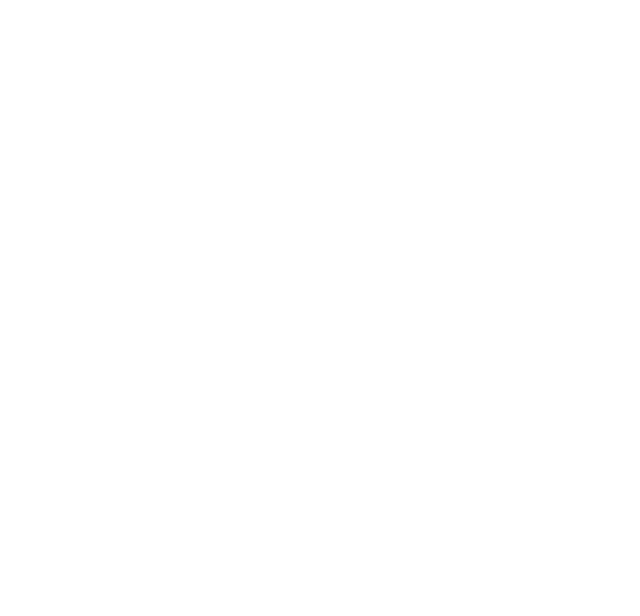
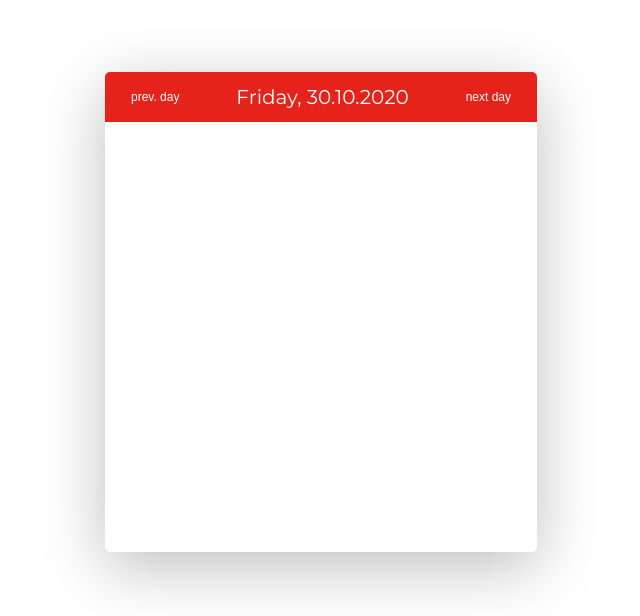
Before and after one commit to jackgkk/dean-meeting-reservation, a React (Create React App) app in the folder frontend/: page /calendar in a window 1280 px wide. Shown: the part 184-800 px from the top of the page, without its empty margins (319-959 px from the left). Built offline with nearby package versions, Linux system fonts and the light colour scheme.

Commit message:
Create Calendar UI for dean page

```diff
--- a/frontend/package.json
+++ b/frontend/package.json
@@ -21,6 +21,7 @@
     "react-scripts": "4.0.0",
     "recoil": "^0.1.1",
     "typescript": "^4.0.3",
+    "uuid": "^8.3.1",
     "web-vitals": "^0.2.4"
   },
   "scripts": {
@@ -49,9 +50,10 @@
     ]
   },
   "devDependencies": {
+    "@types/uuid": "^8.3.0",
     "@typescript-eslint/eslint-plugin": "^4.6.1",
     "@typescript-eslint/parser": "^4.6.1",
-    "eslint": "^7.12.1",
+    "eslint": "^7.14.0",
     "eslint-config-standard": "^16.0.1",
     "eslint-plugin-import": "^2.22.1",
     "eslint-plugin-node": "^11.1.0",
--- /dev/null
+++ b/frontend/src/Components/Guest/Calendar/AttendantList/Attendant/index.scss
@@ -0,0 +1,57 @@
+.attendantAccordion {
+  .MuiAccordion-root{
+    background-color: turquoise;
+  }
+      box-shadow: 0px;
+
+  AccordionSummary {
+    display: flex;
+    flex-direction: row;
+    justify-content: space-between;
+    position: relative;
+  }
+}
+
+.desiredPeriod{
+    line-height: 15px;
+    color: #000000;
+    text-align: left;
+    min-width: 48px;
+    .MuiTypography-body2{
+      font-family: Montserrat;
+      font-style: normal;
+      font-weight: normal;
+      font-size: 12px;
+      line-height: 15px;
+    }
+}
+
+AccordionDetails{
+  .MuiAccordionDetails-root{
+    text-align: center;
+  }
+  .MuiTypography-body1{
+    font-family: Montserrat;
+    font-style: normal;
+    font-weight: normal;
+    font-size: 15px;
+    line-height: 18px;
+    color: #000000;
+  }
+}
+
+.attendantName {
+  margin: auto;
+  padding: 6px;
+  background-color: #D4241D;
+  color: #ffffff;
+  flex-grow: 1;
+  .MuiTypography-h2{
+    font-family: Montserrat;
+    font-style: normal;
+    font-weight: normal;
+    font-size: 20px;
+    line-height: 24px;
+    color: #FFFFFF;
+  }
+}
--- /dev/null
+++ b/frontend/src/Components/Guest/Calendar/AttendantList/Attendant/index.tsx
@@ -0,0 +1,55 @@
+import * as React from 'react'
+import { currentDate as CurrentDateType, Attendant as AttendantType } from '../../types'
+import Accordion from '@material-ui/core/Accordion'
+import AccordionDetails from '@material-ui/core/AccordionDetails'
+import AccordionSummary from '@material-ui/core/AccordionSummary'
+import ExpandMoreIcon from '@material-ui/icons/ExpandMore'
+import Typography from '@material-ui/core/Typography'
+import './index.scss'
+
+interface AttendantProps {
+  attendant: AttendantType
+}
+
+const panel1 = false
+
+export default function Attendant ({ attendant }: AttendantProps) {
+  const [expanded, setExpanded] = React.useState<string | false>(false)
+
+  const handleChange = (panel: string) => (event: React.ChangeEvent<{}>, isExpanded: boolean) => {
+    setExpanded(isExpanded ? panel : false)
+  }
+
+  return (
+        <div className="attendantAccordionDiv">
+          <Accordion className="attendantAccordion" expanded={expanded === 'panel1'} onChange={handleChange('panel1')}>
+            <AccordionSummary
+              expandIcon={<ExpandMoreIcon />}
+              aria-controls="panel1bh-content"
+              id="panel1bh-header"
+            >
+              <div className="desiredPeriod">
+                <Typography variant="body2">
+                  {attendant.date.getHours() < 10 ? '0' + attendant.date.getHours() : attendant.date.getHours()}
+                  :{attendant.date.getMinutes() < 10 ? '0' + attendant.date.getMinutes() : attendant.date.getMinutes()}
+                </Typography>
+                <Typography variant="body2">
+                  {attendant.endDate.getHours() < 10 ? '0' + attendant.endDate.getHours() : attendant.endDate.getHours()}
+                  :{attendant.endDate.getMinutes() < 10 ? '0' + attendant.endDate.getMinutes() : attendant.endDate.getMinutes()}
+                </Typography>
+              </div>
+              <div className="attendantName">
+                <Typography variant="h2">{attendant.name} {attendant.surname}</Typography>
+              </div>
+            </AccordionSummary>
+            <div className="captionAccordion">
+              <AccordionDetails>
+                <Typography variant="body1">
+                  {attendant.goal}
+                </Typography>
+              </AccordionDetails>
+            </div>
+          </Accordion>
+        </div>
+  )
+}
--- /dev/null
+++ b/frontend/src/Components/Guest/Calendar/AttendantList/index.tsx
@@ -0,0 +1,73 @@
+import * as React from 'react'
+import { currentDate as CurrentDateType, Attendant as AttendantType } from '../types'
+
+import { v4 as _id } from 'uuid'
+import Attendant from './Attendant'
+
+interface CurrentDateProps {
+    date: Date
+  }
+
+export default function AttendantList ({ date }: CurrentDateProps) {
+  const [attendant, setAttendant] = React.useState<Array<AttendantType>|undefined>([
+    {
+      id: _id(),
+      email: 'asd@gmail.com',
+      name: 'Andrew',
+      surname: 'Simpson',
+      goal: 'Need to sign some papers',
+      date: new Date(2020, 10, 24, 12, 24),
+      endDate: new Date(2020, 10, 25, 12, 34)
+    },
+    {
+      id: _id(),
+      email: 'asdf@gmail.com',
+      name: 'Maks',
+      surname: 'Filow',
+      goal: 'Need to sign some papers',
+      date: new Date(2020, 10, 24, 12, 25),
+      endDate: new Date(2020, 10, 25, 12, 45)
+    },
+    {
+      id: _id(),
+      email: 'asdef@gmail.com',
+      name: 'Kim',
+      surname: 'Gk',
+      goal: 'Need to sign some papers',
+      date: new Date(2020, 10, 24, 13),
+      endDate: new Date(2020, 10, 25, 13, 15)
+    },
+    {
+      id: _id(),
+      email: 'asasfgad@gmail.com',
+      name: 'Ritha',
+      surname: 'Methew',
+      goal: 'I want to talk about my scholarship',
+      date: new Date(2020, 10, 25, 9, 52),
+      endDate: new Date(2020, 10, 25, 15, 10)
+    },
+    {
+      id: _id(),
+      email: 'asd@gmail.com',
+      name: 'Derek',
+      surname: 'Kimrad',
+      goal: 'Need to sign some papers',
+      date: new Date(2020, 10, 24, 11, 12),
+      endDate: new Date(2020, 10, 25, 11, 24)
+    }
+  ])
+
+  return (
+        <div className="attendantListDiv">
+            {attendant?.filter(person => person.date.getDate() === date.getDate() &&
+                                      person.date.getMonth() === date.getMonth() &&
+                                      person.date.getFullYear() === date.getFullYear())
+              .sort((a, b) => a.date > b.date ? 1 : -1)
+              .map(filteredPerson => (
+                <div key={filteredPerson.id}>
+                    <Attendant attendant={filteredPerson}/>
+                </div>
+              ))}
+        </div>
+  )
+}
--- /dev/null
+++ b/frontend/src/Components/Guest/Calendar/data.ts
@@ -0,0 +1,24 @@
+export { CurrentDay }
+
+class CurrentDay {
+  constructor () {
+    this.date = new Date()
+
+    Object.freeze(this)
+  }
+
+  changeDay (incrementor: number) {
+    this.date.setDate(this.date.getDate() + incrementor)
+  }
+
+  getPrettyDate () {
+    return (this.date.getDate().toString() + '.' + this.date.getMonth().toString() + '.' + this.date.getFullYear().toString())
+  }
+
+  getDayOfWeek () {
+    const num = this.date.getDay()
+    return (num)
+  }
+
+  date: Date
+}
--- /dev/null
+++ b/frontend/src/Components/Guest/Calendar/index.scss
@@ -0,0 +1,36 @@
+.calendar{
+    width: 27rem;
+    height: 30rem;
+    background-color: #ffffff;
+    border-radius: 5px;
+    margin-top: 20%;
+    overflow: hidden;
+    box-shadow: 0px 15px 64px rgba(0, 0, 0, 0.26);
+}
+
+
+.infoBar{
+    display: flex;
+    justify-content: space-between;
+    background-color: #E5231B;
+    padding: 13px 20px;
+    color: white;
+
+    h2{
+        margin: 0;
+        font-style: normal;
+        font-weight: normal;
+        font-size: 20px;
+        line-height: 24px;
+    }
+    button{
+        color: white;
+        border: 0px;
+        background-color: transparent;
+        cursor: pointer;
+        font-style: normal;
+        font-weight: normal;
+        font-size: 12px;
+        line-height: 15px;
+    }
+}
--- /dev/null
+++ b/frontend/src/Components/Guest/Calendar/index.tsx
@@ -0,0 +1,51 @@
+import * as React from 'react'
+import { CurrentDay } from './data'
+import './index.scss'
+import Attendant from './AttendantList/Attendant'
+import AttendantList from './AttendantList'
+
+const weekday = new Array(7)
+weekday[0] = 'Sunday'
+weekday[1] = 'Monday'
+weekday[2] = 'Tuesday'
+weekday[3] = 'Wednesday'
+weekday[4] = 'Thursday'
+weekday[5] = 'Friday'
+weekday[6] = 'Saturday'
+const today = new Date()
+console.log(today)
+const getPrettyDate = (date: Date) => {
+  return (date.getDate().toString() + '.' + (date.getMonth() + 1).toString() + '.' + date.getFullYear().toString())
+}
+
+export default function Calendar () {
+  const [currentDate, setCurrentDate] = React.useState(today)
+  const [day, setDay] = React.useState({ day: weekday[currentDate.getDay()], date: getPrettyDate(currentDate) })
+
+  const yesterdayUpdateHandler = () => {
+    today.setDate(today.getDate() - 1)
+    setCurrentDate(today)
+    setDay({ day: weekday[currentDate.getDay()], date: getPrettyDate(currentDate) })
+  }
+
+  const tommorowUpdateHandler = () => {
+    today.setDate(today.getDate() + 1)
+    setCurrentDate(today)
+    setDay({ day: weekday[currentDate.getDay()], date: getPrettyDate(currentDate) })
+  }
+
+  return (
+    <div className="calendar">
+      <div className="infoBar">
+        <button onClick={yesterdayUpdateHandler}>prev. day</button>
+        <div className="dateDiv">
+          <h2>{day.day}, {day.date}</h2>
+        </div>
+        <button onClick={tommorowUpdateHandler}>next day</button>
+      </div>
+      <div className="attendantList">
+        <AttendantList date={currentDate}/>
+      </div>
+    </div>
+  )
+}
--- /dev/null
+++ b/frontend/src/Components/Guest/Calendar/types.ts
@@ -0,0 +1,41 @@
+export { currentDate, Attendant }
+
+class currentDate {
+  constructor () {
+    this.date = new Date()
+
+    Object.freeze(this)
+  }
+
+  date: Date
+}
+
+class AttendatList {
+  date: Date
+  constructor (date: Date) {
+    this.date = date
+    Object.freeze(this)
+  }
+}
+
+class Attendant {
+  id: string
+  email: string
+  name: string
+  surname: string
+  goal: string
+  date: Date
+  endDate: Date
+
+  constructor (id: string, name: string, surname: string, email: string, goal: string, date: Date, endDate: Date) {
+    this.id = id
+    this.name = name
+    this.surname = surname
+    this.email = email
+    this.goal = goal
+    this.date = date
+    this.endDate = endDate
+
+    Object.freeze(this)
+  }
+}
--- a/frontend/src/Components/Navigation/index.tsx
+++ b/frontend/src/Components/Navigation/index.tsx
@@ -2,11 +2,15 @@
 
 import { BrowserRouter as Router, Route, Switch } from 'react-router-dom'
 import FindDuty from '../Guest/FindDuty'
+import Calendar from '../Guest/Calendar'
 
 export default function Navigation () {
   return (
     <Router>
       <Switch>
+        <Route path='/calendar'>
+          <Calendar />
+        </Route>
         <Route path='/find-duty'>
           <FindDuty />
         </Route>
```
Also changed, not shown: frontend/.eslintrc.js, 1 other file (tests, documents, lock files or other folders).
